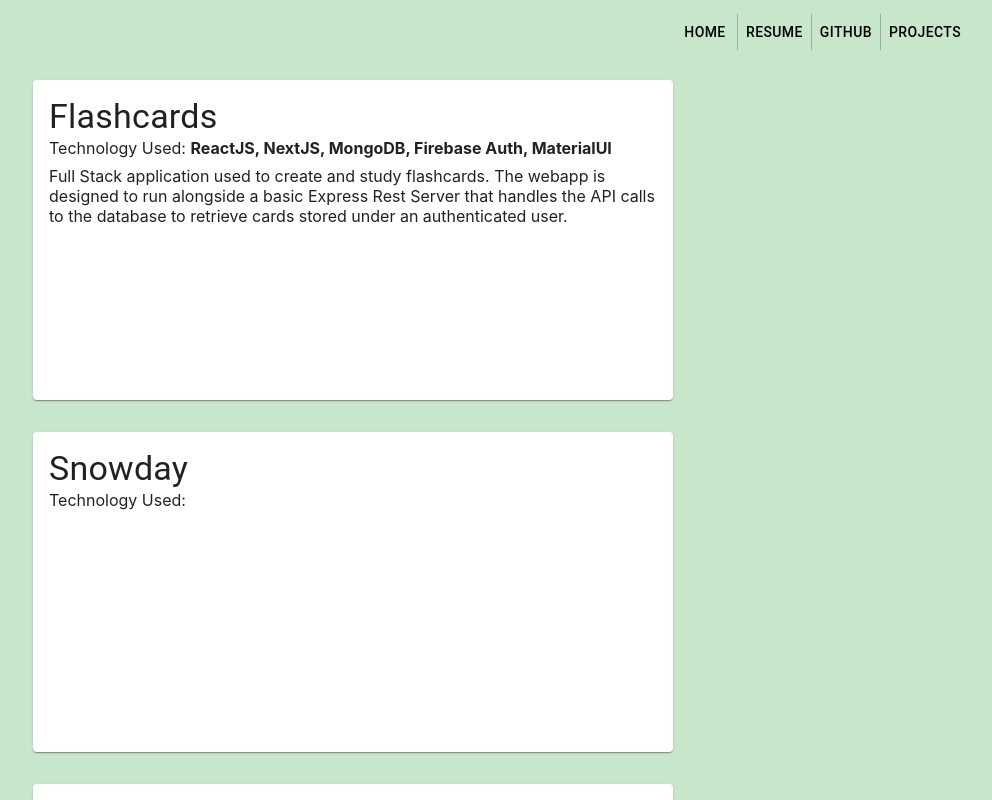
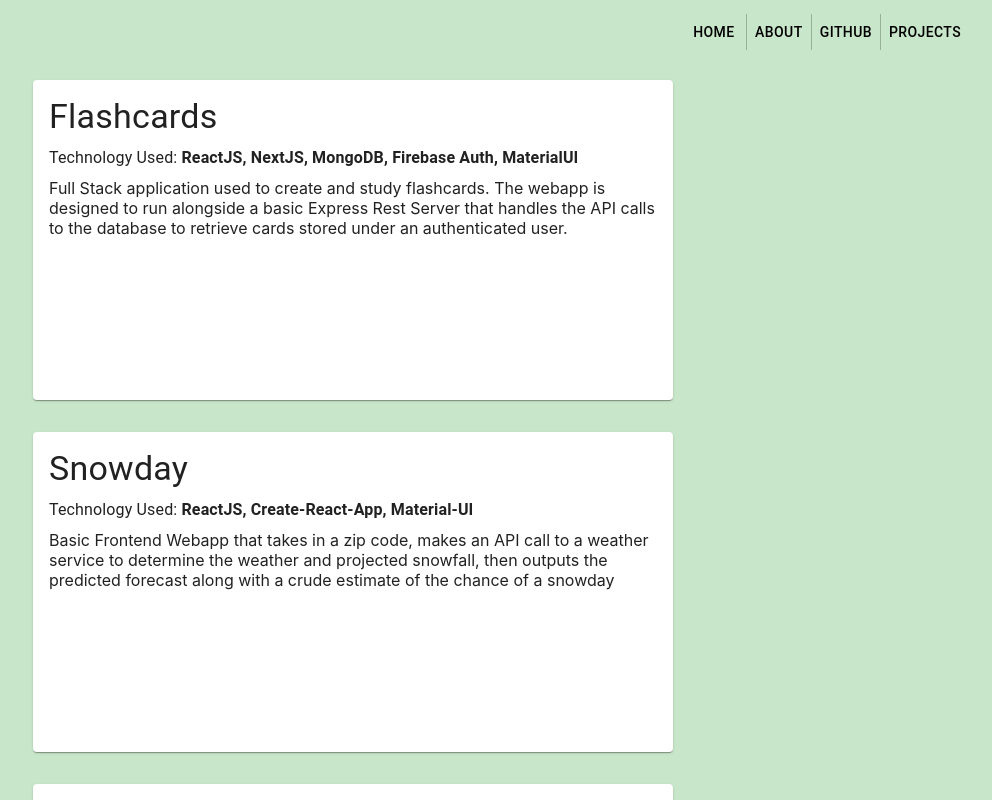
Before and after one commit to briankeefe/briankeefe.github.io, a React (Create React App) app: page /projects in a window 1280 px wide. Shown: the top 800 px of the page, without its empty margins (287-1279 px from the left). Built offline with nearby package versions, Linux system fonts and the light colour scheme.

Commit message:
refactored to about page

```diff
--- a/src/Resume.js
+++ b/src/About.js
@@ -2,7 +2,7 @@ import React from "react";
 import { Box, Typography } from "@material-ui/core";
 import { blue } from "@material-ui/core/colors";
 import TopBar from "./layout/TopBar";
-let ResumePage = () => {
+let AboutPage = () => {
 	return (
 		<Box className="resume-page" style={{ backgroundColor: blue[100] }}>
 			<TopBar />
@@ -11,4 +11,4 @@ let ResumePage = () => {
 	);
 };
 
-export default ResumePage;
+export default AboutPage;
--- a/src/Projects.js
+++ b/src/Projects.js
@@ -24,7 +24,7 @@ let ProjectPage = () => {
 								<CardContent className="box">
 									<Box pr={4}>
 										<Typography variant="h4">{e.name}</Typography>
-										<Typography variant="p">
+										<Typography style={{ marginTop: "8px" }} variant="body1">
 											Technology Used: <b>{e.tech}</b>
 										</Typography>
 										<Box mt={1} />
--- a/src/content/projectContent.js
+++ b/src/content/projectContent.js
@@ -2,11 +2,21 @@ let projectContent = [
 	{
 		name: "Flashcards",
 		desc:
-            "Full Stack application used to create and study flashcards.  The webapp is designed to run alongside a basic Express Rest Server that handles the API calls to the database to retrieve cards stored under an authenticated user.",
-            tech:"ReactJS, NextJS, MongoDB, Firebase Auth, MaterialUI"
-        },
-	{ name: "Snowday" },
-	{ name: "Sample Coding" }
+			"Full Stack application used to create and study flashcards.  The webapp is designed to run alongside a basic Express Rest Server that handles the API calls to the database to retrieve cards stored under an authenticated user.",
+		tech: "ReactJS, NextJS, MongoDB, Firebase Auth, MaterialUI"
+	},
+	{
+		name: "Snowday",
+		desc:
+			"Basic Frontend Webapp that takes in a zip code, makes an API call to a weather service to determine the weather and projected snowfall, then outputs the predicted forecast along with a crude estimate of the chance of a snowday",
+		tech: "ReactJS, Create-React-App, Material-UI"
+	},
+	{
+		name: "Sample Coding",
+		desc:
+			"Samples from Project Euler and other practice coding lists.  Used as a way to develop consistent formatting and practice core concepts",
+		tech: "Python, Javascript"
+	}
 ];
 
 export default projectContent;
--- a/src/index.js
+++ b/src/index.js
@@ -6,12 +6,12 @@ import * as serviceWorker from "./serviceWorker";
 import { Route, Link, BrowserRouter as Router } from "react-router-dom";
 import CopyApp from "./CopyApp.js";
 import Projects from "./Projects.js";
-import Resume from "./Resume.js";
+import About from "./About.js";
 const routing = (
 	<Router>
 		<div>
 			<Route exact path="/" component={App} />
-			<Route path="/resume" component={Resume} />
+			<Route path="/about" component={About} />
 			<Route path="/projects" component={Projects} />
 		</div>
 	</Router>
--- a/src/layout/TopBar.js
+++ b/src/layout/TopBar.js
@@ -20,8 +20,8 @@ let TopBar = () => {
 					<Link className="link" to="/">
 						<Button>Home</Button>
 					</Link>
-					<Link className="link" to="/resume">
-						<Button>Resume</Button>
+					<Link className="link" to="/about">
+						<Button>About</Button>
 					</Link>
 					<Button href="http://www.github.com/briankeefe">Github</Button>
 					<Link className="link" to="/projects">
```
